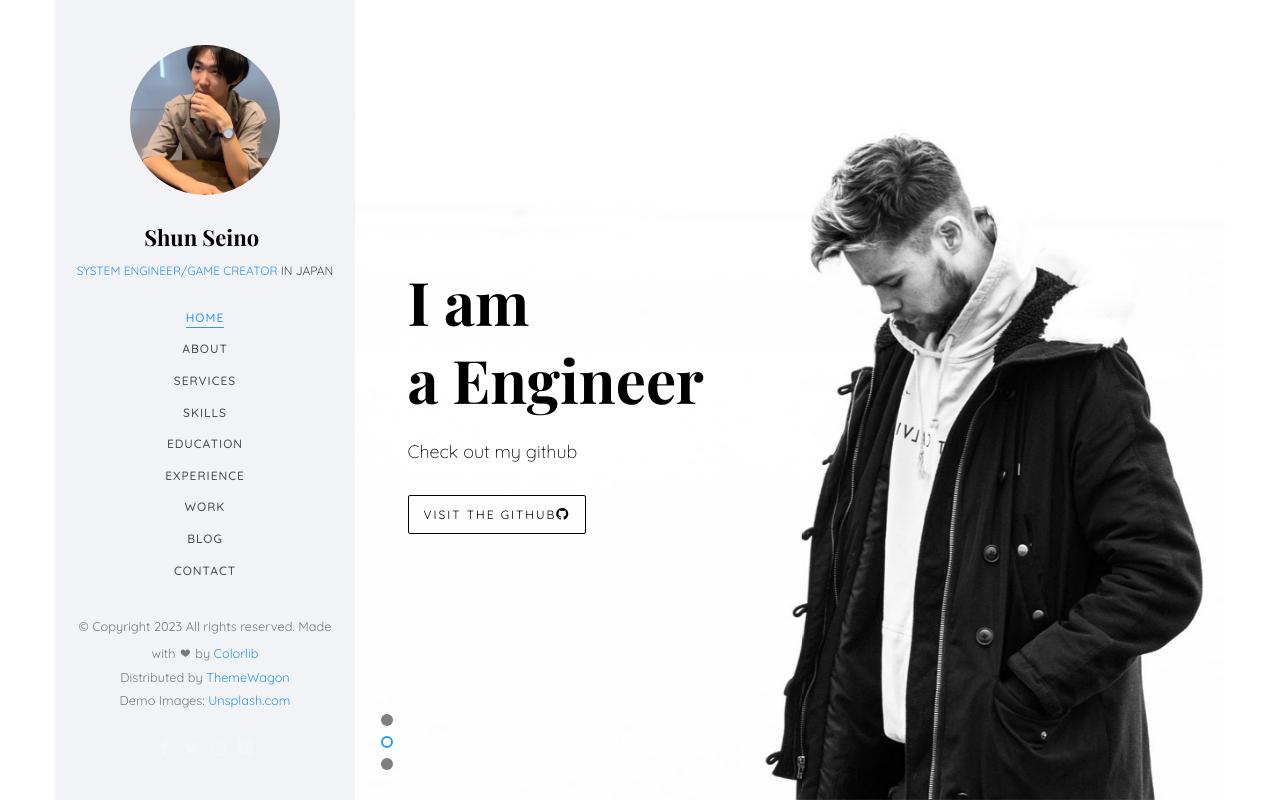
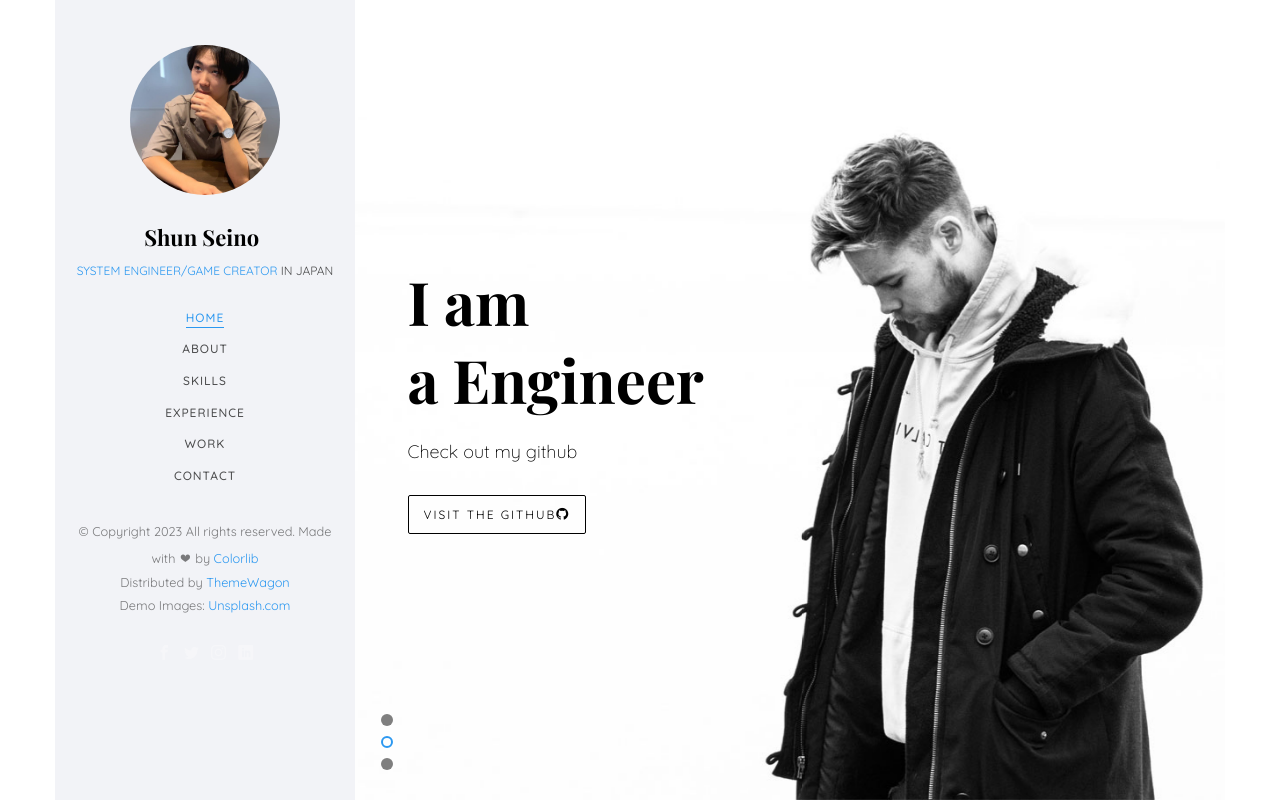
Before and after one commit to seisyun9665/seisyun9665.github.io, a plain HTML site: page index.html in a window 1280 px wide. Shown: the top 802 px of the page. Drawn offline with nearby package versions, Linux system fonts and the light colour scheme; files whose address does not match are found by name; a web font is replaced by a local one.

Commit message:
不要な部分をコメントアウト

```diff
--- a/index.html
+++ b/index.html
@@ -65,12 +65,12 @@
 					<ul>
 						<li class="active"><a href="#" data-nav-section="home">Home</a></li>
 						<li><a href="#" data-nav-section="about">About</a></li>
-						<li><a href="#" data-nav-section="services">Services</a></li>
+						<!-- <li><a href="#" data-nav-section="services">Services</a></li> -->
 						<li><a href="#" data-nav-section="skills">Skills</a></li>
-						<li><a href="#" data-nav-section="education">Education</a></li>
+						<!-- <li><a href="#" data-nav-section="education">Education</a></li> -->
 						<li><a href="#" data-nav-section="experience">Experience</a></li>
 						<li><a href="#" data-nav-section="work">Work</a></li>
-						<li><a href="#" data-nav-section="blog">Blog</a></li>
+						<!-- <li><a href="#" data-nav-section="blog">Blog</a></li> -->
 						<li><a href="#" data-nav-section="contact">Contact</a></li>
 					</ul>
 				</div>
@@ -194,7 +194,7 @@ Copyright <script>document.write(new Date().getFullYear());</script> All rights
 				</div>
 			</section>
 
-
+<!--
 
 			<section class="colorlib-services" data-section="services">
 				<div class="colorlib-narrow-content">
@@ -299,8 +299,9 @@ Copyright <script>document.write(new Date().getFullYear());</script> All rights
 					</div>
 				</div>
 			</div>
+ -->
 
-			<section class="colorlib-skills" data-section="skills">
+			 <section class="colorlib-skills" data-section="skills">
 				<div class="colorlib-narrow-content">
 					<div class="row">
 						<div class="col-md-6 col-md-offset-3 col-md-pull-3 animate-box" data-animate-effect="fadeInLeft">
@@ -381,6 +382,8 @@ Copyright <script>document.write(new Date().getFullYear());</script> All rights
 				</div>
 			</section>
 
+
+			<!--
 			<section class="colorlib-education" data-section="education">
 				<div class="colorlib-narrow-content">
 					<div class="row">
@@ -477,6 +480,8 @@ Copyright <script>document.write(new Date().getFullYear());</script> All rights
 					</div>
 				</div>
 			</section>
+ -->
+
 
 			<section class="colorlib-experience" data-section="experience">
 				<div class="colorlib-narrow-content">
@@ -677,6 +682,8 @@ Copyright <script>document.write(new Date().getFullYear());</script> All rights
 				</div>
 			</section>
 
+
+<!--
 			<section class="colorlib-blog" data-section="blog">
 				<div class="colorlib-narrow-content">
 					<div class="row">
@@ -723,7 +730,7 @@ Copyright <script>document.write(new Date().getFullYear());</script> All rights
 						</div>
 					</div>
 				</div>
-			</section>
+			</section> -->
 
 			<section class="colorlib-contact" data-section="contact">
 				<div class="colorlib-narrow-content">
```
